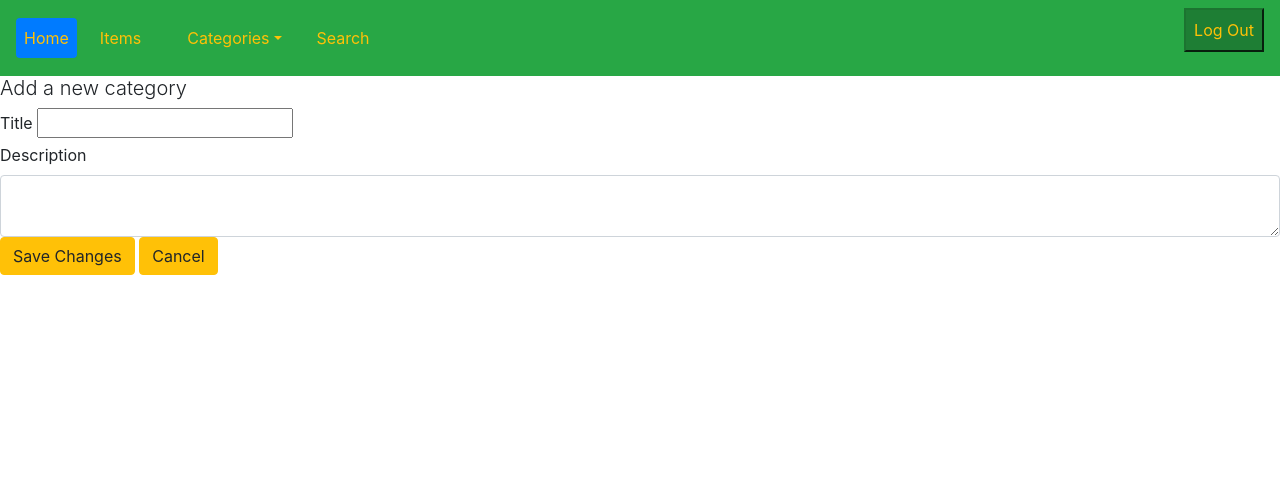
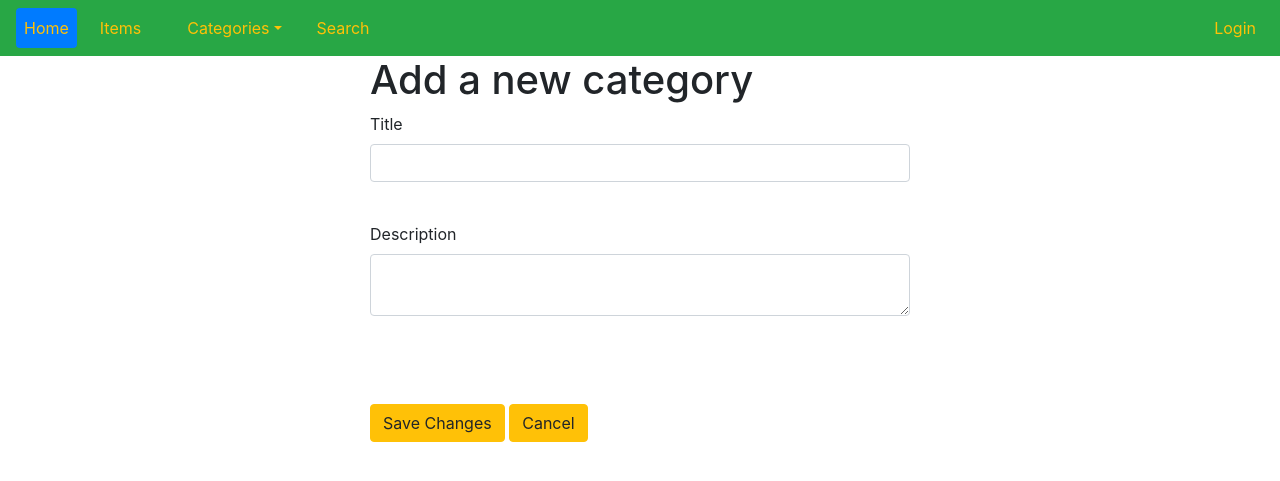
Before and after one commit to 612943810/my-classified, a PHP site: page /view/admin/addCategory.php in a window 1280 px wide. Shown: the top 481 px of the page. Run offline with PHP 8.4, Linux system fonts and the light colour scheme; data that the repository does not hold is empty.

Commit message:
This update modifies classes for best practices.

```diff
--- a/.devcontainer/app/public/controller/categoryController.php
+++ b/.devcontainer/app/public/controller/categoryController.php
@@ -1,7 +1,6 @@
 <?php
-session_start();
-require_once(__DIR__.'/../model/categoryDatabase.php');
-class CategoryController extends categoryDatabase
+require_once(__DIR__.'/../model/Category.php');
+class CategoryController extends Category
 {
     private $categoryTitle;
     private $categoryDescription;
@@ -13,7 +12,7 @@ class CategoryController extends categoryDatabase
             $_SESSION['categoryTitle'] = $_POST[$title];
             $_SESSION['categoryDescription'] = $_POST[$descriptionItem];
             print('<p class="alert alert-success" role="alert">Sucesss<p>');
-            $categoryOperations=new CategoryDatabase();
+            $categoryOperations=new Category();
             $categoryOperations->addCategories($title,$descriptionItem);
         }
     }
@@ -25,7 +24,7 @@ class CategoryController extends categoryDatabase
             $_SESSION['categoryTitle'] = $_POST[$title];
             $_SESSION['categoryDescription'] = $_POST[$descriptionItem];
             header('Location: https://' . $_SERVER['SERVER_NAME'] . '/comp1230/assignments/assignment2/view/viewCategory.php');
-            $categoryOperations=new CategoryDatabase();
+            $categoryOperations=new Category();
             $categoryOperations->modifyCategories($modifyButton, $title, $descriptionItem);
         }else if(isset($_POST[$cancelButton])){
 
--- a/.devcontainer/app/public/controller/itemController.php
+++ b/.devcontainer/app/public/controller/itemController.php
@@ -1,5 +1,4 @@
 <?php
-session_start();
 require_once(__DIR__. '/./../model/itemDatabase.php');
 
 class ItemController extends DatabaseConnect
--- a/.devcontainer/app/public/model/categoryDatabase.php
+++ b/.devcontainer/app/public/model/Category.php
@@ -2,7 +2,7 @@
 require_once(__DIR__. '/../model/databaseConfig.php');
 
 
-class categoryDatabase extends DatabaseConnect{
+class Category extends DatabaseConnect{
 
   private $totalQuery;
 
--- a/.devcontainer/app/public/view/admin/addCategory.php
+++ b/.devcontainer/app/public/view/admin/addCategory.php
@@ -14,22 +14,34 @@ $categoryData=new categoryController();
        <link rel='stylesheet' href='/css/bootstrap.css'>
    </head>
    <body>
-<form class="form-group" action=""name="categoryForm" method="post">
-<div class="form-group">
-<h1 class="lead">Add a new category</h1>
-<div>
+    <div class="container">
+        <div class="row justify-content-center">
+            <div class="col-md-6">
+ <form action="viewCategory.php"name="categoryForm" method="post" class="justify-content-end">
+<div class="mb-3 ">
+<h1  class="form-label">Add a new category</h1>
+<div class="mb-3">
     <label for="textInput">Title</label>
-<input type="text" name="textInput" id="textInput">
+    <br>
+<input type="text" class="form-control" name="textInput" id="textInput">
 </div>
-<div>
+<br>
+<div class="mb-3">
 <label for="descriptionInput">Description</label>
 <textarea class="form-control" name="descriptionInput" id="descriptionInput"></textarea>
 </div>
 <div>
 <div>
+    <br>
+    <br>
+    <br>
 <button type="submit"class="btn btn-warning" name="submitLink" > Save Changes</button>
 <button type="submit" class="btn btn-warning" name="cancelLink"> Cancel</button>
 </div>
 </form>
+            </div>
+
+        </div>
+</div>
 </body>
 </html>
--- a/.devcontainer/app/public/view/admin/addItems.php
+++ b/.devcontainer/app/public/view/admin/addItems.php
@@ -1,7 +1,7 @@
 <?
 //This script displays the add item for admin.
 require_once(__DIR__. '/../../controller/itemController.php');
-require_once(__DIR__ . '/../../controller/categoryController.php');
+require_once(__DIR__ . '/../../controller/CategoryController.php');
 require_once(__DIR__.'/../../view/navigation.php');
 $itemyData=new ItemController();
 $itemyData->addItemsOutput('dropDownList','submitLink','textInput','descriptionInput','priceEntry','imageValue');
@@ -15,7 +15,7 @@ $itemyData->addItemsOutput('dropDownList','submitLink','textInput','descriptionI
        <link rel='stylesheet' href='/css/bootstrap.css'>
    </head>
    <body>
-<form class="form-group" action=""name="categoryForm" method="post" enctype="multipart/form-data">
+<form class="form-group" action="viewCategory.php"name="categoryForm" method="post" enctype="multipart/form-data">
 <div class="form-group">
 <h1 class="lead">Add new Item</h1>
 <div>
@@ -32,7 +32,7 @@ $itemyData->addItemsOutput('dropDownList','submitLink','textInput','descriptionI
 <label for="dropDownList">Category</label>
 
 <?php
-$displayCategories=new categoryDatabase();
+$displayCategories= new Category();
 $displayCategories->displayCategoryResults();
 
 ?>
--- a/.devcontainer/app/public/view/navigation.php
+++ b/.devcontainer/app/public/view/navigation.php
@@ -19,7 +19,7 @@
 
 
                    <li class='nav-item dropdown col-4 '>
-                       <a class='nav-link dropdown-toggle text-warning' href='/../view/viewCategory.php' id='dropdownMenu'>Categories</a>
+                       <a class='nav-link dropdown-toggle text-warning' href='/../view/admin/viewCategory.php' id='dropdownMenu'>Categories</a>
                    </li>
                    <li class='nav-item dropdown col-6 '>
                        <a class='nav-link text-warning' href='searchFormAdmin.php' id=''>Search</a>
--- a/.devcontainer/app/public/view/searchForm.php
+++ b/.devcontainer/app/public/view/searchForm.php
@@ -2,7 +2,6 @@
 //This is a item search bar.
 
 include_once(__DIR__.'/view/navigation.php');
-navigationBar();
 show_source(__FILE__);
 echo "<br>";
 ?>
--- a/.devcontainer/app/public/view/viewItems.php
+++ b/.devcontainer/app/public/view/viewItems.php
@@ -1,7 +1,7 @@
 <?php
 //This is the viewq tems for admin.
 
- include_once(__DIR__.'/../controller/categoryController.php');
+ include_once(__DIR__.'/../controller/CategoryController.php');
 require_once(__DIR__. '/../view/navigation.php');
 ?>
 <html lang='en'>
@@ -18,7 +18,7 @@ require_once(__DIR__. '/../view/navigation.php');
 <h3>Categories</h3>
  <div class="nav flex-column px-4 ">
 <?php
-$displayCategoriesTwo=new categoryDatabase();
+$displayCategoriesTwo=new Category();
 $displayCategoriesTwo->displayCategoryResults();
 ?>
 </div>
```
Also changed, not shown: .devcontainer/app/public/view/admin/viewCategory.php (renamed from .devcontainer/app/public/view/viewCategory.php, +5 -5 lines), .devcontainer/app/public/controller/UserController.php (renamed from .devcontainer/app/public/controller/User.php).
